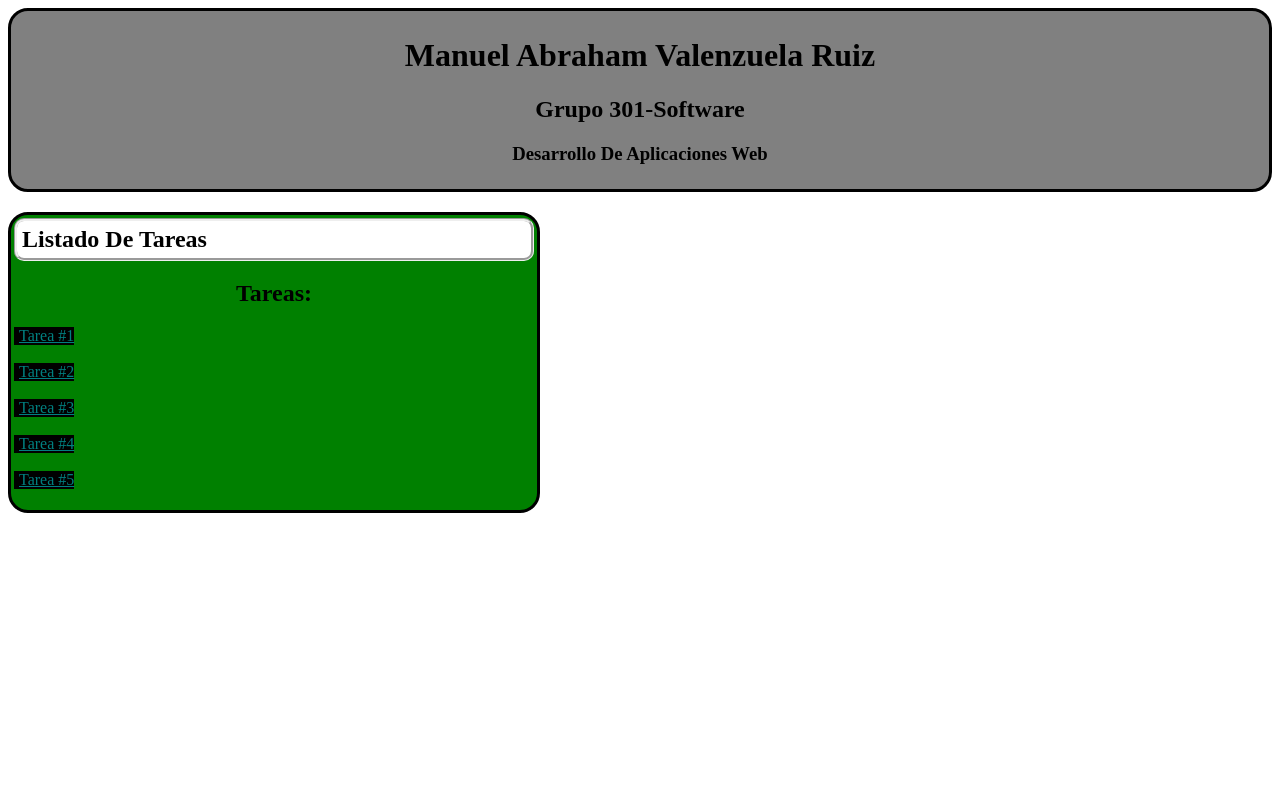
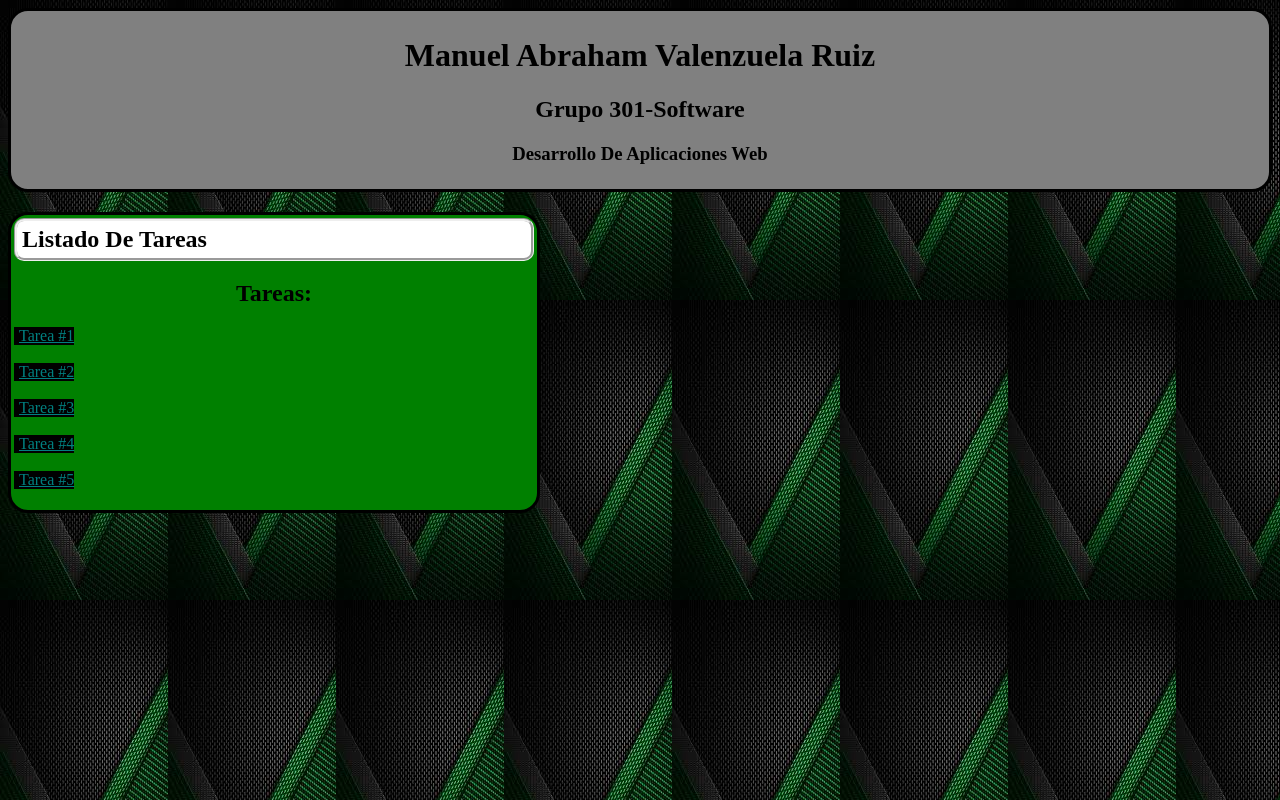
Before and after one commit to manuelvalenzuela123/tareas, a plain HTML site: page index.html in a window 1280 px wide. Drawn offline with Linux system fonts and the light colour scheme; files whose address does not match are found by name.

Commit message:
Update index.html

```diff
--- a/index.html
+++ b/index.html
@@ -12,7 +12,7 @@
         <h1>Manuel Abraham Valenzuela Ruiz</h1>
         <h2>Grupo 301-Software</h2>
         <h3>Desarrollo De Aplicaciones Web</h3>
-        <body background="fondo.jpg">
+        <body background="C:\Users\52698\Desktop\Pagina_Contenedora_Tareas\img\fondo.jpg">
         <background-size: cover;>
         </header>
 
```
